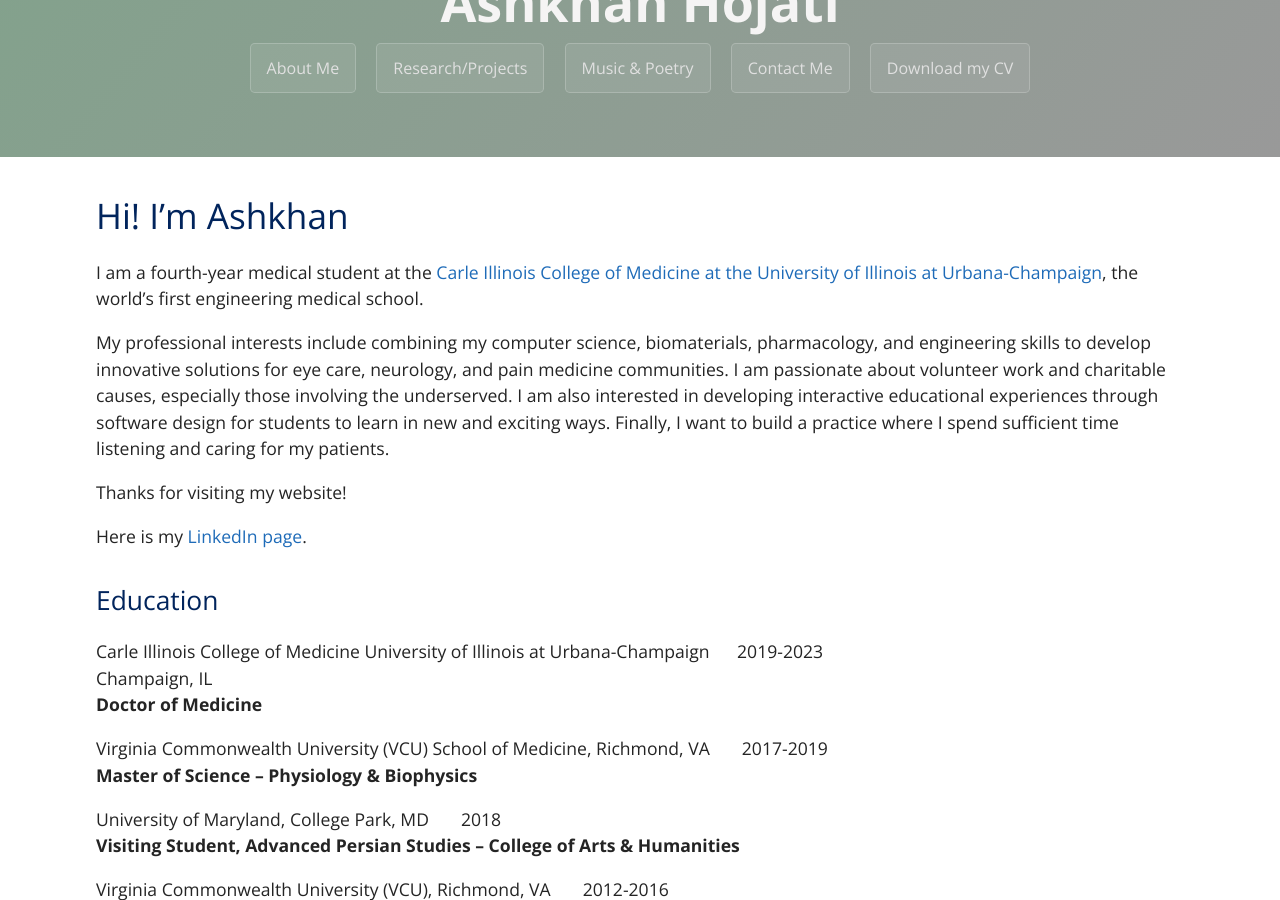
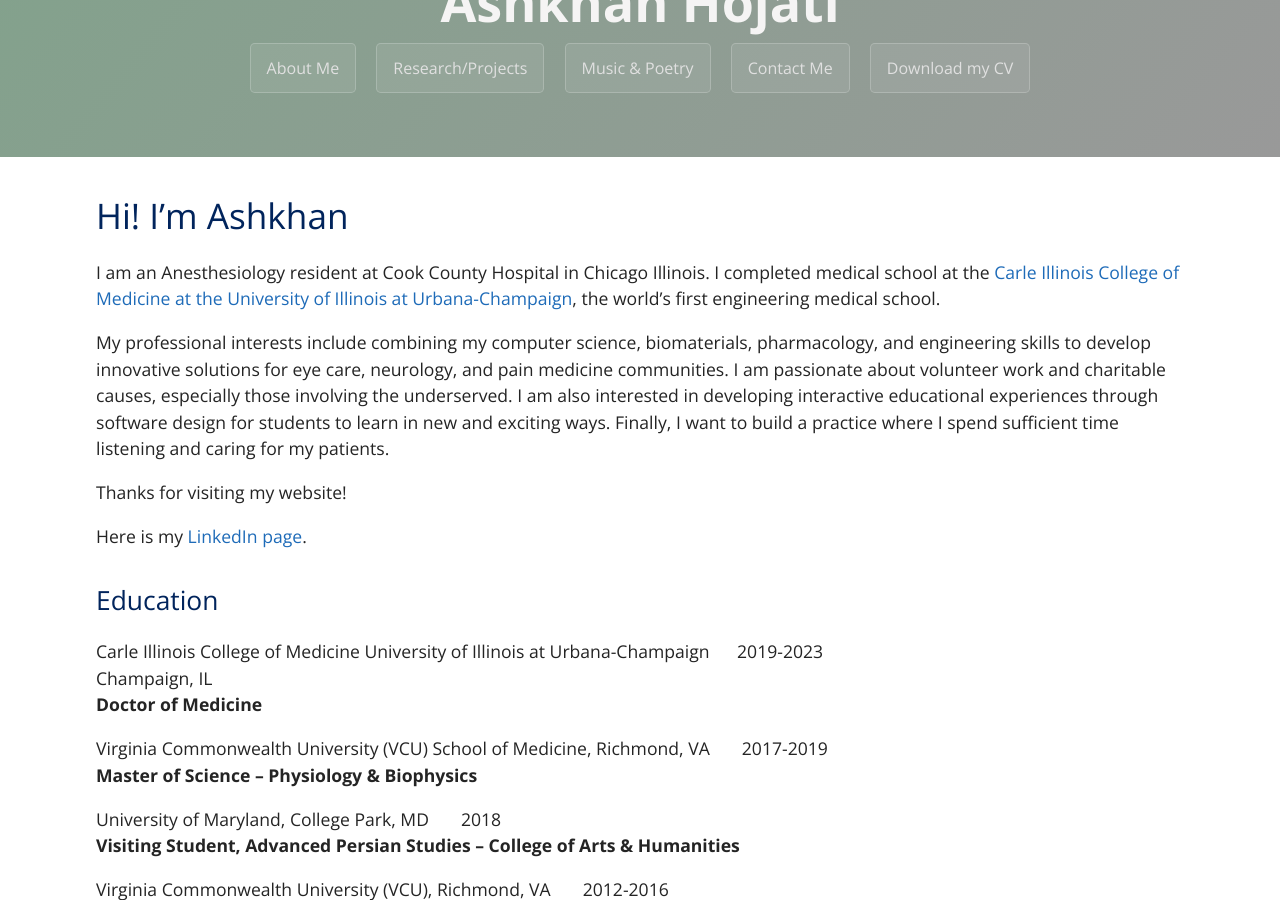
Before and after one commit to EyeCanDoIt/EyeCanDoIt.github.io, a Jekyll site: the page built from index.md, in a window 1280 px wide and 900 px high, scrolled down 341 px. Built offline with Jekyll 4.4.1, drawn with Linux system fonts in a browser that asks for light colours; the repository's description, which GitHub fills in, is left out.

Commit message:
Update index.md

```diff
--- a/index.md
+++ b/index.md
@@ -6,7 +6,7 @@
 
 # Hi! I'm Ashkhan
 
-I am a fourth-year medical student at the [Carle Illinois College of Medicine at the University of Illinois at Urbana-Champaign](https://medicine.illinois.edu/){:target="_blank"},
+I am an Anesthesiology resident at Cook County Hospital in Chicago Illinois. I completed medical school at the [Carle Illinois College of Medicine at the University of Illinois at Urbana-Champaign](https://medicine.illinois.edu/){:target="_blank"},
 the world's first engineering medical school.
 
 My professional interests include combining my computer science, biomaterials, pharmacology, and engineering skills to develop innovative solutions for eye care, neurology, and pain medicine communities. I am passionate about volunteer work and charitable causes, especially those involving the underserved. I am also interested in developing interactive educational experiences through software design for students to learn in new and exciting ways. Finally, I want to build a practice where I spend sufficient time listening and caring for my patients.
```
